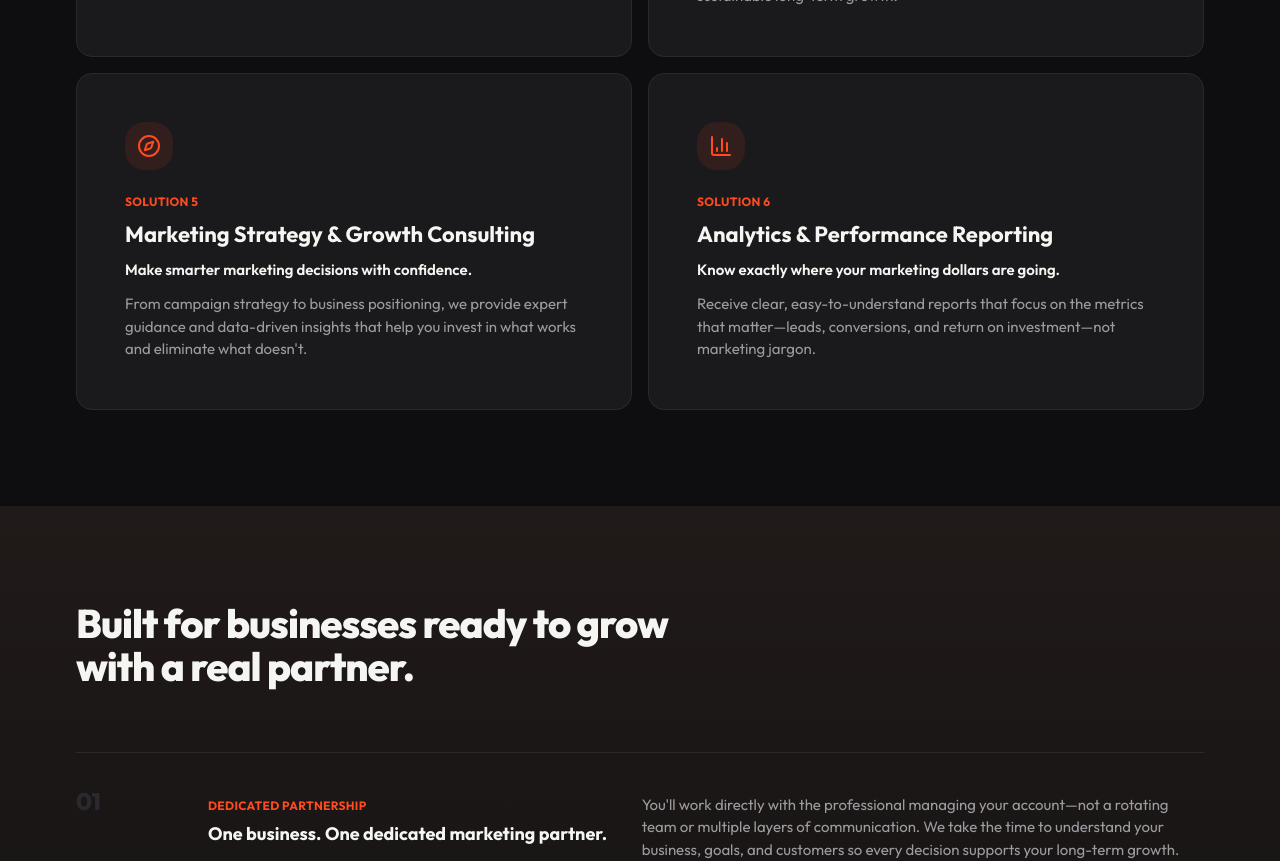
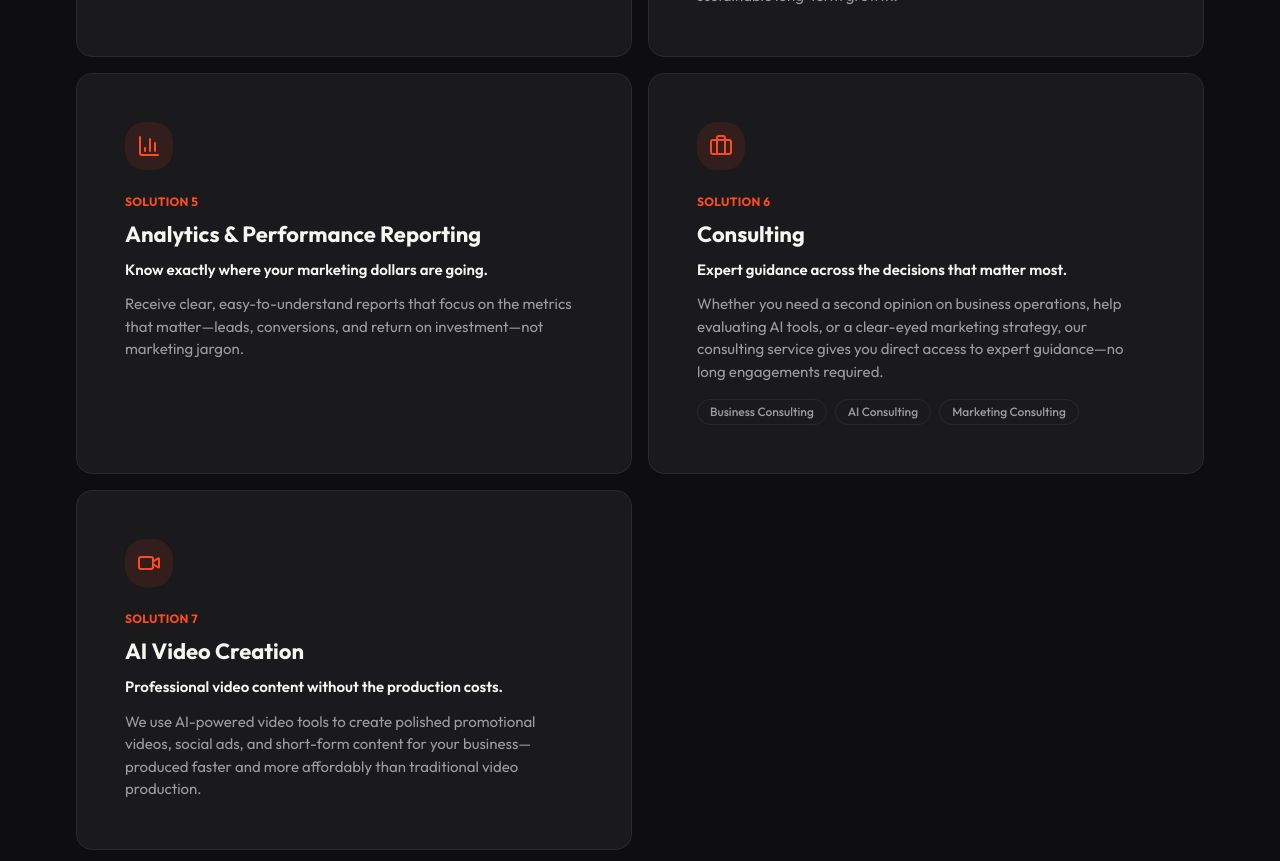
Before and after one commit to smohen985-ux/mm-digital-site, a Next.js app: page /mm-digital-site/ in a window 1280 px wide. Shown: the part 3880-4741 px from the top of the page. Built offline with nearby package versions, Linux system fonts and the light colour scheme.

Commit message:
Update Services.tsx

```diff
--- a/src/components/Services.tsx
+++ b/src/components/Services.tsx
@@ -1,4 +1,4 @@
-import { Search, Megaphone, Globe2, TrendingUp, Compass, BarChart3 } from "lucide-react";
+import { Search, Megaphone, Globe2, TrendingUp, BarChart3, Briefcase, Video } from "lucide-react";
 import { Reveal } from "./Reveal";
 import { AdMockupIllustration } from "./ui/illustrations";
 
@@ -9,6 +9,7 @@ const SOLUTIONS = [
     title: "Google Ads",
     tagline: "Get in front of customers when they're ready to buy.",
     body: "We create, manage, and optimize Google Ads campaigns that generate qualified leads, maximize your advertising budget, and deliver measurable business results.",
+    subItems: undefined as string[] | undefined,
   },
   {
     icon: Megaphone,
@@ -16,6 +17,7 @@ const SOLUTIONS = [
     title: "Social Media Advertising",
     tagline: "Turn social media into a customer acquisition engine.",
     body: "Reach your ideal audience through strategic Facebook, Instagram, TikTok, and YouTube advertising designed to increase awareness, generate leads, and grow your business.",
+    subItems: undefined as string[] | undefined,
   },
   {
     icon: Globe2,
@@ -23,6 +25,7 @@ const SOLUTIONS = [
     title: "Website Design & Development",
     tagline: "Build a website that works as hard as you do.",
     body: "We design fast, mobile-friendly websites that build credibility, improve user experience, and convert visitors into paying customers.",
+    subItems: undefined as string[] | undefined,
   },
   {
     icon: TrendingUp,
@@ -30,20 +33,31 @@ const SOLUTIONS = [
     title: "Search Engine Optimization (SEO)",
     tagline: "Be found where your customers are searching.",
     body: "Improve your visibility on Google with SEO strategies that increase organic traffic, strengthen your online presence, and deliver sustainable long-term growth.",
-  },
-  {
-    icon: Compass,
-    number: "Solution 5",
-    title: "Marketing Strategy & Growth Consulting",
-    tagline: "Make smarter marketing decisions with confidence.",
-    body: "From campaign strategy to business positioning, we provide expert guidance and data-driven insights that help you invest in what works and eliminate what doesn't.",
+    subItems: undefined as string[] | undefined,
   },
   {
     icon: BarChart3,
-    number: "Solution 6",
+    number: "Solution 5",
     title: "Analytics & Performance Reporting",
     tagline: "Know exactly where your marketing dollars are going.",
     body: "Receive clear, easy-to-understand reports that focus on the metrics that matter—leads, conversions, and return on investment—not marketing jargon.",
+    subItems: undefined as string[] | undefined,
+  },
+  {
+    icon: Briefcase,
+    number: "Solution 6",
+    title: "Consulting",
+    tagline: "Expert guidance across the decisions that matter most.",
+    body: "Whether you need a second opinion on business operations, help evaluating AI tools, or a clear-eyed marketing strategy, our consulting service gives you direct access to expert guidance—no long engagements required.",
+    subItems: ["Business Consulting", "AI Consulting", "Marketing Consulting"],
+  },
+  {
+    icon: Video,
+    number: "Solution 7",
+    title: "AI Video Creation",
+    tagline: "Professional video content without the production costs.",
+    body: "We use AI-powered video tools to create polished promotional videos, social ads, and short-form content for your business—produced faster and more affordably than traditional video production.",
+    subItems: undefined as string[] | undefined,
   },
 ];
 
@@ -56,7 +70,7 @@ export default function Services() {
             Our solutions
           </Reveal>
           <Reveal index={1} as="h2" isTitle className="text-[28px] font-extrabold leading-[1.08] tracking-tight md:text-[40px]">
-            Six ways we grow your business.
+            Seven ways we grow your business.
           </Reveal>
         </div>
 
@@ -83,7 +97,21 @@ export default function Services() {
                 </span>
                 <h3 className="mb-2 text-[22px] font-bold text-ink">{s.title}</h3>
                 <p className="mb-3 text-[15px] font-semibold text-ink">{s.tagline}</p>
-                <p className="mb-0 text-[15px] text-muted">{s.body}</p>
+                <p className={s.subItems ? "mb-4 text-[15px] text-muted" : "mb-0 text-[15px] text-muted"}>
+                  {s.body}
+                </p>
+                {s.subItems ? (
+                  <div className="flex flex-wrap gap-2">
+                    {s.subItems.map((item) => (
+                      <span
+                        key={item}
+                        className="rounded-full border border-border px-3 py-1 text-xs font-medium text-muted"
+                      >
+                        {item}
+                      </span>
+                    ))}
+                  </div>
+                ) : null}
               </Reveal>
             );
           })}
```
